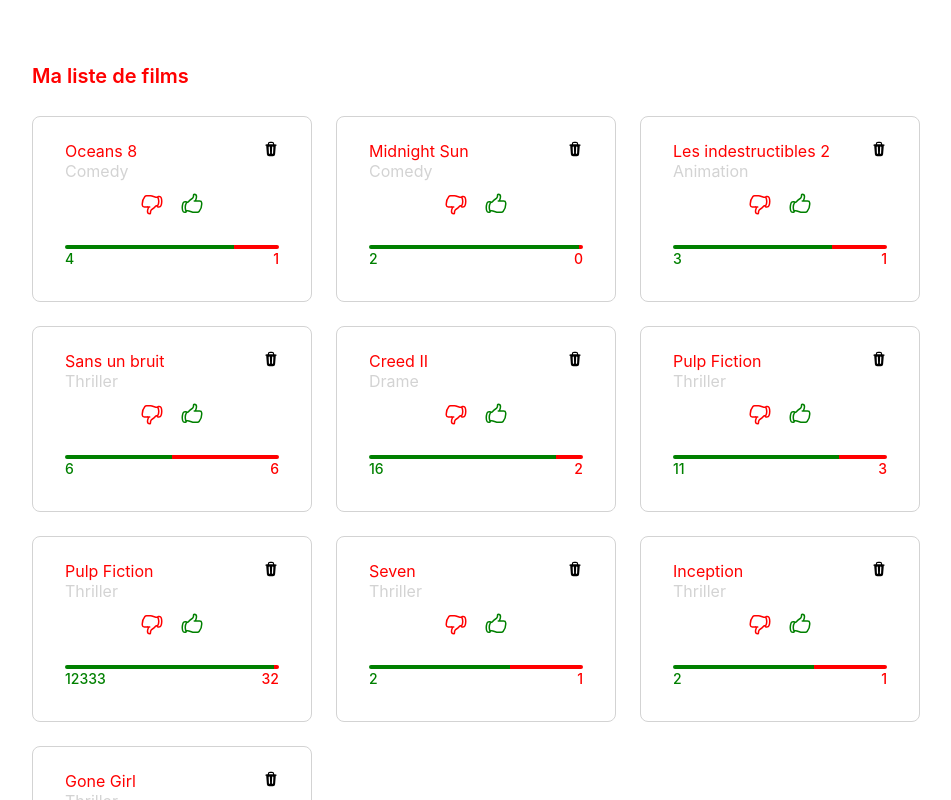
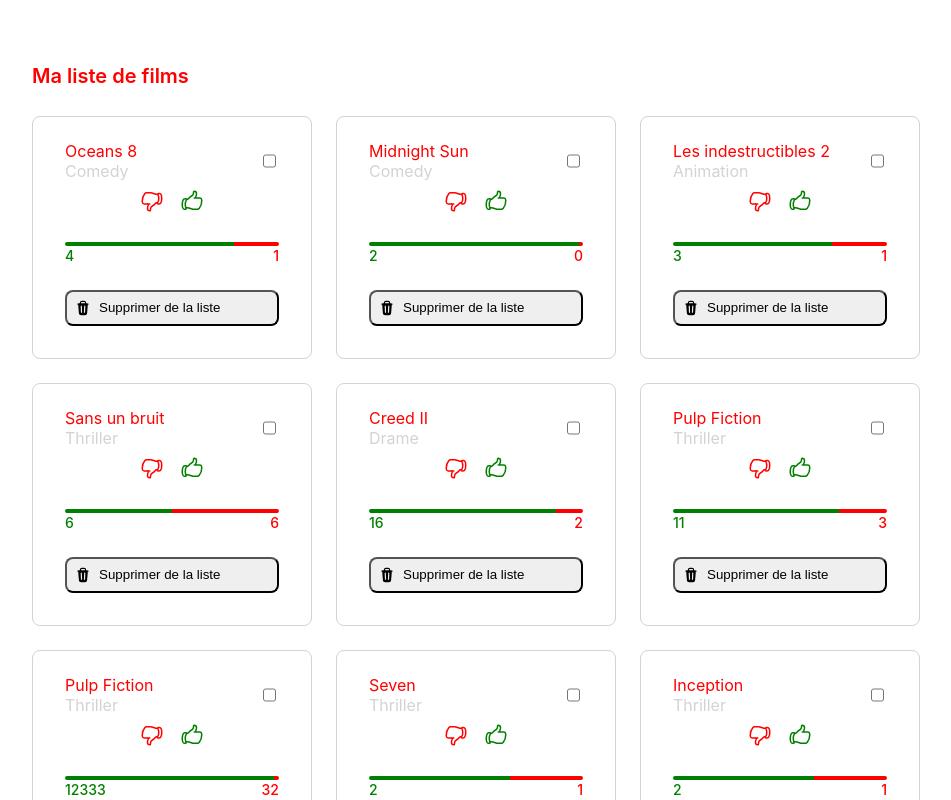
Before and after one commit to plecrx/partifleex, a React (Create React App) app: page / in a window 1280 px wide. Shown: the top 800 px of the page, without its empty margins (124-1075 px from the left). Built offline with nearby package versions, Linux system fonts and the light colour scheme.

Commit message:
mv remove button

```diff
--- a/src/components/card/card.component.tsx
+++ b/src/components/card/card.component.tsx
@@ -1,4 +1,3 @@
-import { TrashIcon } from '@heroicons/react/20/solid'
 import React from 'react'
 import {
   CardContainer,
@@ -8,16 +7,10 @@
   CardHeader,
   CardHeaderLabel,
   Subtitle,
-  RemoveButton,
 } from './card.styles'
 import { CardProps } from './card.types'
 
-export const Card = ({
-  title,
-  subtitle,
-  onRemoveClick,
-  children,
-}: CardProps) => (
+export const Card = ({ title, subtitle, children }: CardProps) => (
   <CardContainer>
     <CardBody>
       <CardHeader>
@@ -25,9 +18,8 @@
           {title && <Title>{title}</Title>}
           {subtitle && <Subtitle>{subtitle}</Subtitle>}
         </CardHeaderLabel>
-        <RemoveButton onClick={onRemoveClick}>
-          <TrashIcon />
-        </RemoveButton>
+
+        <input type="checkbox" />
       </CardHeader>
       {children && <ContentWrapper>{children}</ContentWrapper>}
     </CardBody>
--- a/src/components/movie/movie.component.tsx
+++ b/src/components/movie/movie.component.tsx
@@ -1,3 +1,4 @@
+import { TrashIcon } from '@heroicons/react/20/solid'
 import React from 'react'
 import { Card } from 'components/card/card.component'
 import { Feedback } from 'components/feedback/feedback.component'
@@ -10,6 +11,18 @@
     <Card title={title} subtitle={category} onRemoveClick={() => {}}>
       <Feedback onLikeClick={() => {}} onDislikeClick={() => {}} />
       <Gauge likes={likes} dislikes={dislikes} />
+      <button
+        type="button"
+        style={{
+          display: 'flex',
+          gap: '8px',
+          padding: '8px',
+          borderRadius: '8px',
+        }}
+      >
+        <TrashIcon width={16} />
+        Supprimer de la liste
+      </button>
     </Card>
   )
 }
```
